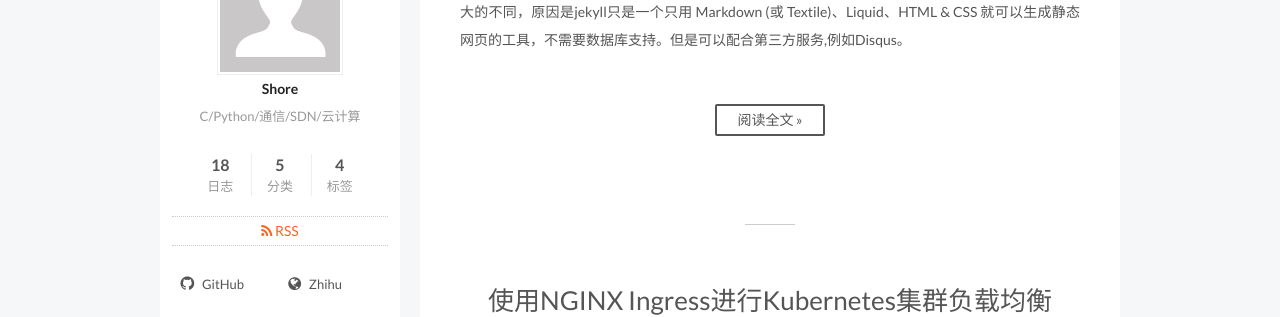
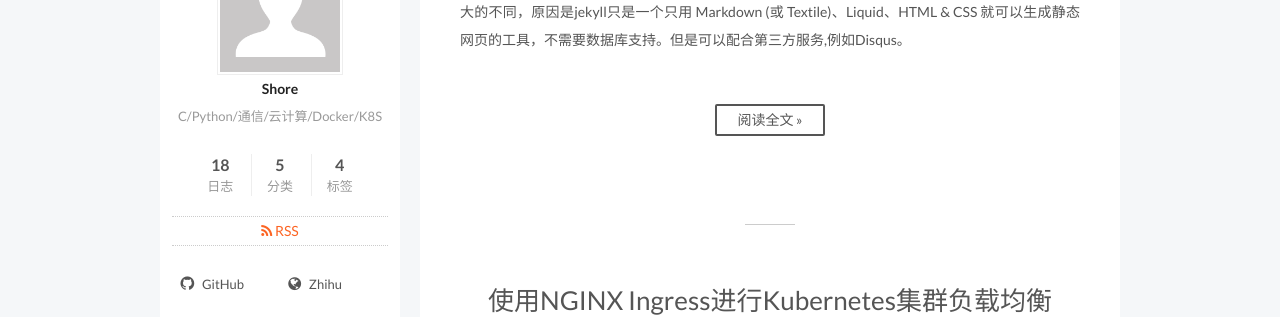
Before and after one commit to ShoreCN/ShoreCN.github.io, a Jekyll site: the page built from index.html, in a window 1280 px wide. Shown: the part 317-634 px from the top of the page. Built offline with Jekyll 4.4.1, drawn with Linux system fonts in a browser that asks for light colours; the list of posts is cut into pages by our own code.

Commit message:
modify the personal info

```diff
--- a/_config.yml
+++ b/_config.yml
@@ -6,7 +6,7 @@
 # Site
 title: Shore Space
 subtitle:
-description: C/Python/通信/SDN/云计算
+description: C/Python/通信/云计算/Docker/K8S
 author: Shore
 # Support language: de, en, fr-FR, id, ja, ko, pt-BR, pt, ru, zh-Hans, zh-hk, zh-tw
 language: zh-Hans
```
